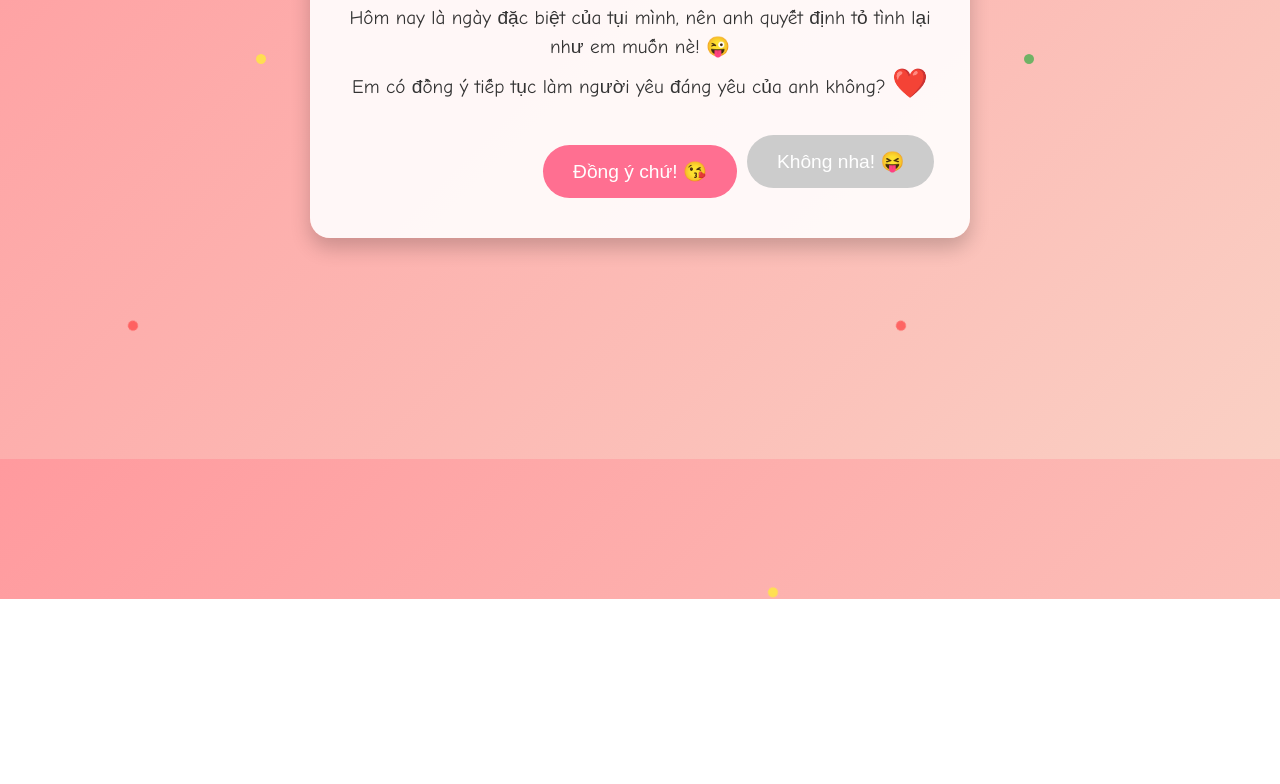
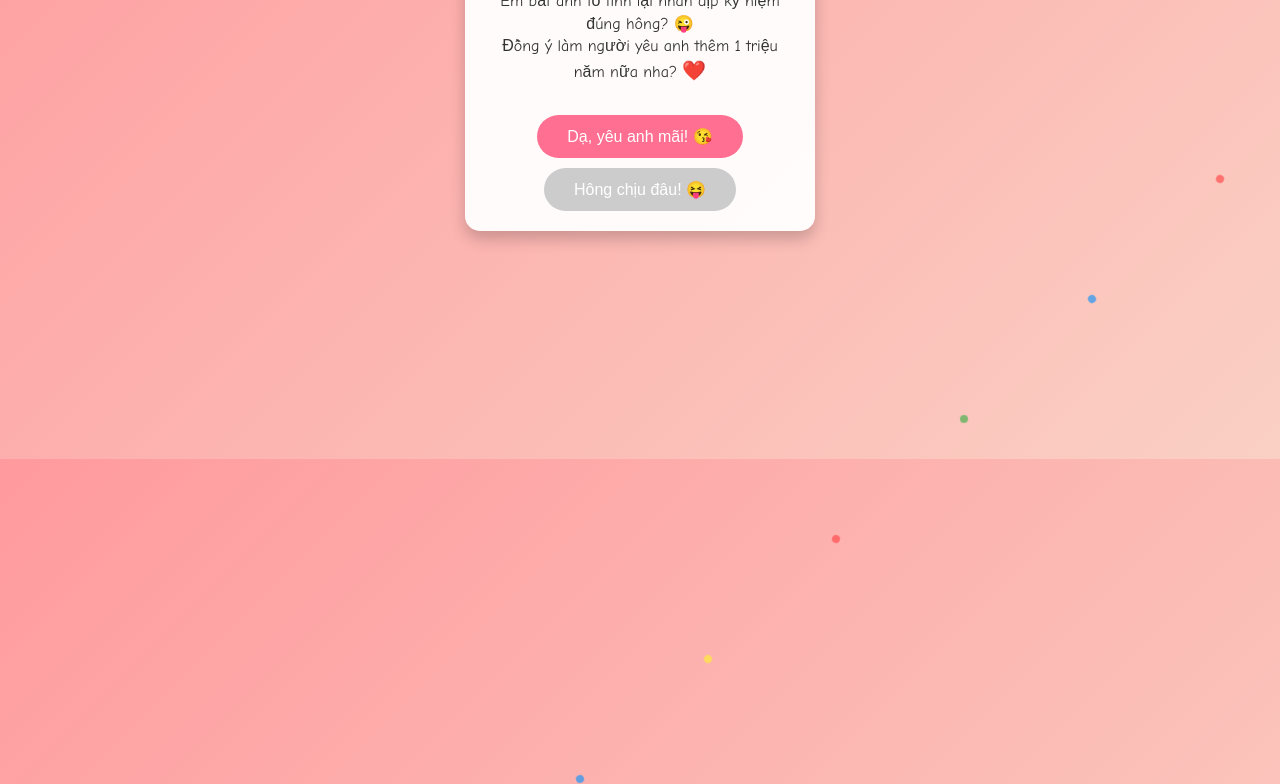
Before and after one commit to quockhoa53/lam-nguoi-yeu-anh-nhe, a plain HTML site: page index.html in a window 1280 px wide. Shown: the part 341-1125 px from the top of the page. Before the commit the page ends 940 px from the top, so only its background shows below. Drawn offline with Linux system fonts and the light colour scheme.

Commit message:
Update index.html

```diff
--- a/index.html
+++ b/index.html
@@ -1,64 +1,74 @@
 <!DOCTYPE html>
 <html lang="vi">
 <head>
-    <meta charset="UTF-8" />
-    <meta name="viewport" content="width=device-width, initial-scale=1.0" />
-    <title>Tỏ Tình Crush 2 năm!</title>
+  <meta charset="UTF-8">
+  <meta name="viewport" content="width=device-width, initial-scale=1.0, maximum-scale=1.0, user-scalable=no">
+  <title>Tỏ Tình Lại Nào - Kỷ Niệm Siêu Troll!</title>
   <style>
-      body {
+    * {
       margin: 0;
       padding: 0;
+      box-sizing: border-box;
+    }
+
+    body {
       height: 100vh;
       display: flex;
       justify-content: center;
       align-items: center;
       background: linear-gradient(135deg, #ff9a9e, #fad0c4);
-        font-family: "Comic Sans MS", "Arial", sans-serif;
+      font-family: 'Comic Sans MS', 'Arial', sans-serif;
       overflow: hidden;
+      touch-action: manipulation;
     }
 
     .container {
       text-align: center;
-        background: rgba(255, 255, 255, 0.9);
-        padding: 30px;
-        border-radius: 20px;
-        box-shadow: 0 10px 20px rgba(0, 0, 0, 0.2);
-        max-width: 600px;
-        position: relative;
-        animation: bounceIn 1s ease;
+      background: rgba(255, 255, 255, 0.95);
+      padding: 20px;
+      border-radius: 15px;
+      box-shadow: 0 8px 16px rgba(0, 0, 0, 0.2);
+      max-width: 90%;
+      width: 350px;
+      animation: bounceIn 0.8s ease;
+    }
+
+    .shake {
+      animation: shake 0.5s ease;
     }
 
     h1 {
       color: #ff6f91;
-        font-size: 2.5em;
-        margin-bottom: 20px;
-        text-shadow: 2px 2px #ffe6e6;
+      font-size: 1.8em;
+      margin-bottom: 15px;
+      text-shadow: 1px 1px #ffe6e6;
     }
 
     p {
       color: #333;
-        font-size: 1.2em;
-        margin-bottom: 30px;
-        line-height: 1.5;
+      font-size: 1em;
+      margin-bottom: 20px;
+      line-height: 1.4;
     }
 
     .heart {
       color: #ff4d4d;
-        font-size: 1.5em;
+      font-size: 1.2em;
       animation: pulse 1s infinite;
       display: inline-block;
     }
 
     .button {
-        padding: 15px 30px;
-        font-size: 1.2em;
+      padding: 12px 30px;
+      font-size: 1em;
       border: none;
-        border-radius: 50px;
+      border-radius: 25px;
       background: #ff6f91;
       color: white;
       cursor: pointer;
       transition: transform 0.2s, background 0.2s;
       margin: 10px;
+      touch-action: manipulation;
     }
 
     .button:hover {
@@ -67,62 +77,48 @@
     }
 
     .no-button {
-        position: absolute;
-        padding: 15px 30px;
-        font-size: 1.2em;
+      padding: 12px 30px;
+      font-size: 1em;
       border: none;
-        border-radius: 50px;
+      border-radius: 25px;
       background: #ccc;
       color: white;
       cursor: pointer;
-        transition: all 0.2s;
-      }
-
-      .no-button:hover {
-        transform: translate(calc(100vw * var(--x)), calc(100vh * var(--y)));
+      transition: transform 0.2s;
+      touch-action: manipulation;
     }
 
     .confetti {
       position: absolute;
-        width: 10px;
-        height: 10px;
+      width: 8px;
+      height: 8px;
       background: #ff4d4d;
       border-radius: 50%;
-        animation: fall 3s linear infinite;
-        opacity: 0.8;
+      animation: fall 4s linear infinite;
+      opacity: 0.7;
     }
 
     @keyframes bounceIn {
-        0% {
-          transform: scale(0);
-        }
-        50% {
-          transform: scale(1.2);
-        }
-        100% {
-          transform: scale(1);
-        }
+      0% { transform: scale(0); }
+      50% { transform: scale(1.2); }
+      100% { transform: scale(1); }
     }
 
     @keyframes pulse {
-        0% {
-          transform: scale(1);
+      0% { transform: scale(1); }
+      50% { transform: scale(1.3); }
+      100% { transform: scale(1); }
     }
-        50% {
-          transform: scale(1.3);
-        }
-        100% {
-          transform: scale(1);
-        }
+
+    @keyframes shake {
+      0%, 100% { transform: translateX(0); }
+      25% { transform: translateX(-5px); }
+      75% { transform: translateX(5px); }
     }
 
     @keyframes fall {
-        0% {
-          transform: translateY(-100vh) rotate(0deg);
-        }
-        100% {
-          transform: translateY(100vh) rotate(360deg);
-        }
+      0% { transform: translateY(-100vh) rotate(0deg); }
+      100% { transform: translateY(100vh) rotate(360deg); }
     }
 
     .hidden {
@@ -130,89 +126,88 @@
     }
 
     .troll-message {
-        font-size: 1.5em;
+      font-size: 1.2em;
       color: #ff4d4d;
-        margin-top: 20px;
+      margin-top: 15px;
       animation: fadeIn 1s ease;
     }
 
     @keyframes fadeIn {
-        0% {
-          opacity: 0;
-        }
-        100% {
-          opacity: 1;
-        }
+      0% { opacity: 0; }
+      100% { opacity: 1; }
     }
 
     .emoji {
-        font-size: 2em;
-        margin: 0 5px;
+      font-size: 1.5em;
+      margin: 0 3px;
+    }
+
+    /* Responsive adjustments */
+    @media (max-width: 400px) {
+      .container {
+        padding: 15px;
+        width: 95%;
+      }
+
+      h1 {
+        font-size: 1.5em;
+      }
+
+      p {
+        font-size: 0.9em;
+      }
+
+      .button, .no-button {
+        padding: 10px 25px;
+        font-size: 0.9em;
+      }
     }
   </style>
 </head>
 <body>
-    <div class="container">
-      <h1>🎉 Kỷ Niệm Vui Vẻ, Cưng Ơi! 🎉</h1>
+  <div class="container" id="container">
+    <h1>🎉 Kỷ Niệm Tụi Mình, Cưng À! 🎉</h1>
     <p>
-        Hôm nay là ngày đặc biệt của tụi mình, nên anh quyết định tỏ tình lại
-        như em muốn nè! 😜 <br />
-        Em có đồng ý tiếp tục làm người yêu đáng yêu của anh không?
-        <span class="heart">❤️</span>
+      Em bắt anh tỏ tình lại nhân dịp kỷ niệm đúng hông? 😜 <br>
+      Đồng ý làm người yêu anh thêm 1 triệu năm nữa nha? <span class="heart">❤️</span>
     </p>
-      <button class="button" onclick="showTrollMessage()">
-        Đồng ý chứ! 😘
-      </button>
-      <button class="no-button" id="noButton" onmouseover="moveNoButton()">
-        Không nha! 😝
-      </button>
+    <button class="button" onclick="showTrollMessage()">Dạ, yêu anh mãi! 😘</button>
+    <button class="no-button" id="noButton" ontouchstart="moveNoButton()" onmouseover="moveNoButton()">Hông chịu đâu! 😝</button>
     <div class="troll-message hidden" id="trollMessage">
-        Haha, đồng ý rồi nhé, không thoát được anh đâu! 😎 <br />
-        Yêu em nhiều lắm luôn á! <span class="emoji">🥰😍</span>
+      Haha, đồng ý rồi là cưng bị kẹt với anh vĩnh viễn nha! 😎 <br>
+      Yêu cưng hơn cả universe luôn! <span class="emoji">🥰💖</span>
     </div>
   </div>
 
   <!-- Confetti effect -->
-    <div class="confetti" style="left: 10%; animation-delay: 0s"></div>
-    <div
-      class="confetti"
-      style="left: 20%; animation-delay: 0.5s; background: #ffeb3b"
-    ></div>
-    <div
-      class="confetti"
-      style="left: 30%; animation-delay: 1s; background: #4caf50"
-    ></div>
-    <div class="confetti" style="left: 40%; animation-delay: 1.5s"></div>
-    <div
-      class="confetti"
-      style="left: 50%; animation-delay: 2s; background: #2196f3"
-    ></div>
-    <div
-      class="confetti"
-      style="left: 60%; animation-delay: 2.5s; background: #ffeb3b"
-    ></div>
-    <div class="confetti" style="left: 70%; animation-delay: 3s"></div>
-    <div
-      class="confetti"
-      style="left: 80%; animation-delay: 3.5s; background: #4caf50"
-    ></div>
-    <div
-      class="confetti"
-      style="left: 90%; animation-delay: 4s; background: #2196f3"
-    ></div>
+  <div class="confetti" style="left: 5%; animation-delay: 0s;"></div>
+  <div class="confetti" style="left: 15%; animation-delay: 0.3s; background: #ffeb3b;"></div>
+  <div class="confetti" style="left: 25%; animation-delay: 0.6s; background: #4caf50;"></div>
+  <div class="confetti" style="left: 35%; animation-delay: 0.9s;"></div>
+  <div class="confetti" style="left: 45%; animation-delay: 1.2s; background: #2196f3;"></div>
+  <div class="confetti" style="left: 55%; animation-delay: 1.5s; background: #ffeb3b;"></div>
+  <div class="confetti" style="left: 65%; animation-delay: 1.8s;"></div>
+  <div class="confetti" style="left: 75%; animation-delay: 2.1s; background: #4caf50;"></div>
+  <div class="confetti" style="left: 85%; animation-delay: 2.4s; background: #2196f3;"></div>
+  <div class="confetti" style="left: 95%; animation-delay: 2.7s;"></div>
 
   <script>
     function showTrollMessage() {
-        document.getElementById("trollMessage").classList.remove("hidden");
-        document.getElementById("noButton").classList.add("hidden");
+      const container = document.getElementById('container');
+      const trollMessage = document.getElementById('trollMessage');
+      const noButton = document.getElementById('noButton');
+      trollMessage.classList.remove('hidden');
+      noButton.classList.add('hidden');
+      container.classList.add('shake');
+      setTimeout(() => container.classList.remove('shake'), 500);
     }
 
     function moveNoButton() {
-        const button = document.getElementById("noButton");
-        const x = (Math.random() - 0.5) * 0.5;
-        const y = (Math.random() - 0.5) * 0.5;
-        button.style.setProperty("--x", x);
-        button.style.setProperty("--y", y);
+      const button = document.getElementById('noButton');
+      const maxMove = 50; // Giới hạn di chuyển (px)
+      const x = (Math.random() - 0.5) * maxMove;
+      const y = (Math.random() - 0.5) * maxMove;
+      button.style.transform = `translate(${x}px, ${y}px)`;
     }
   </script>
 </body>
```
Lines whose indentation alone changed are shown as unchanged.
